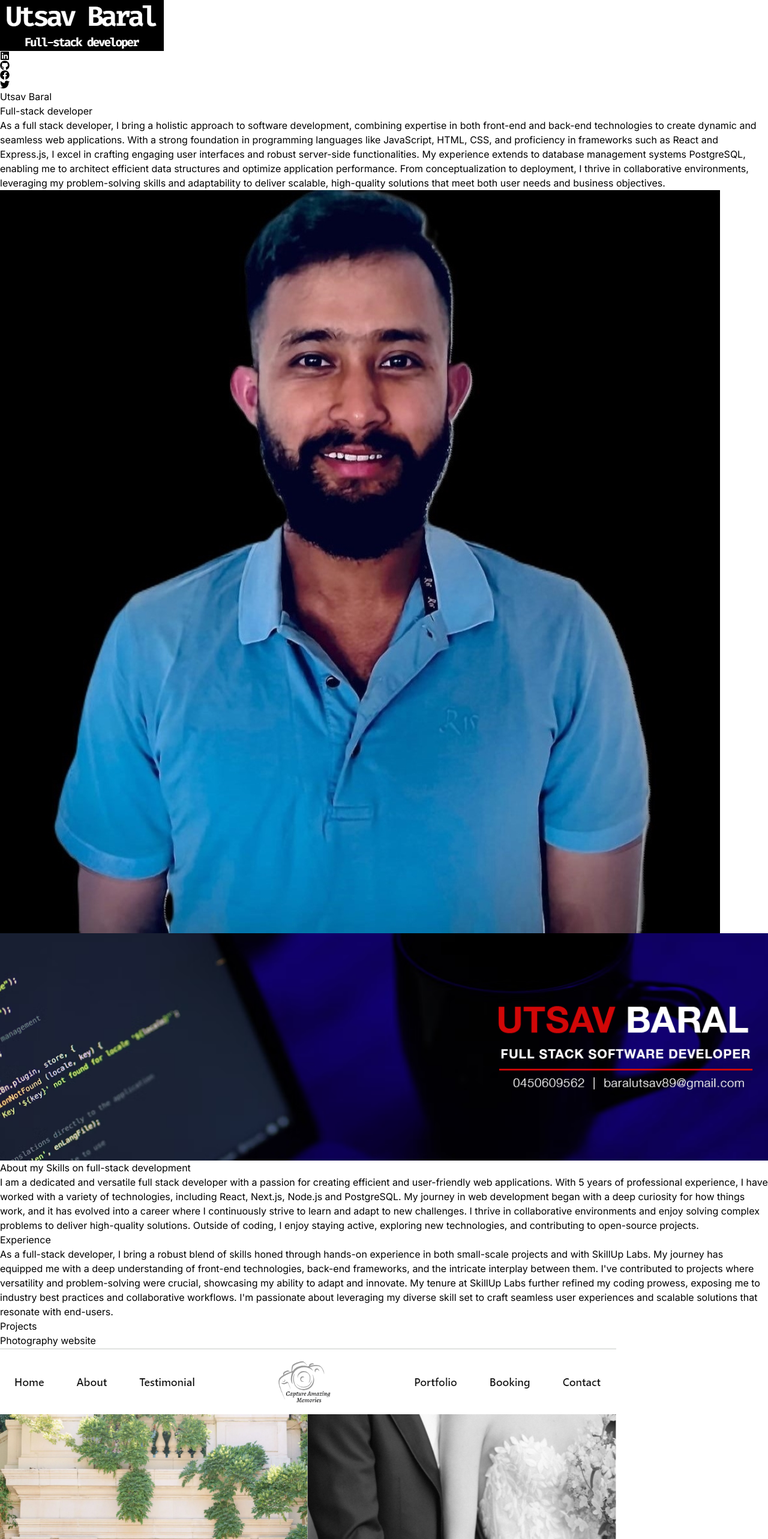
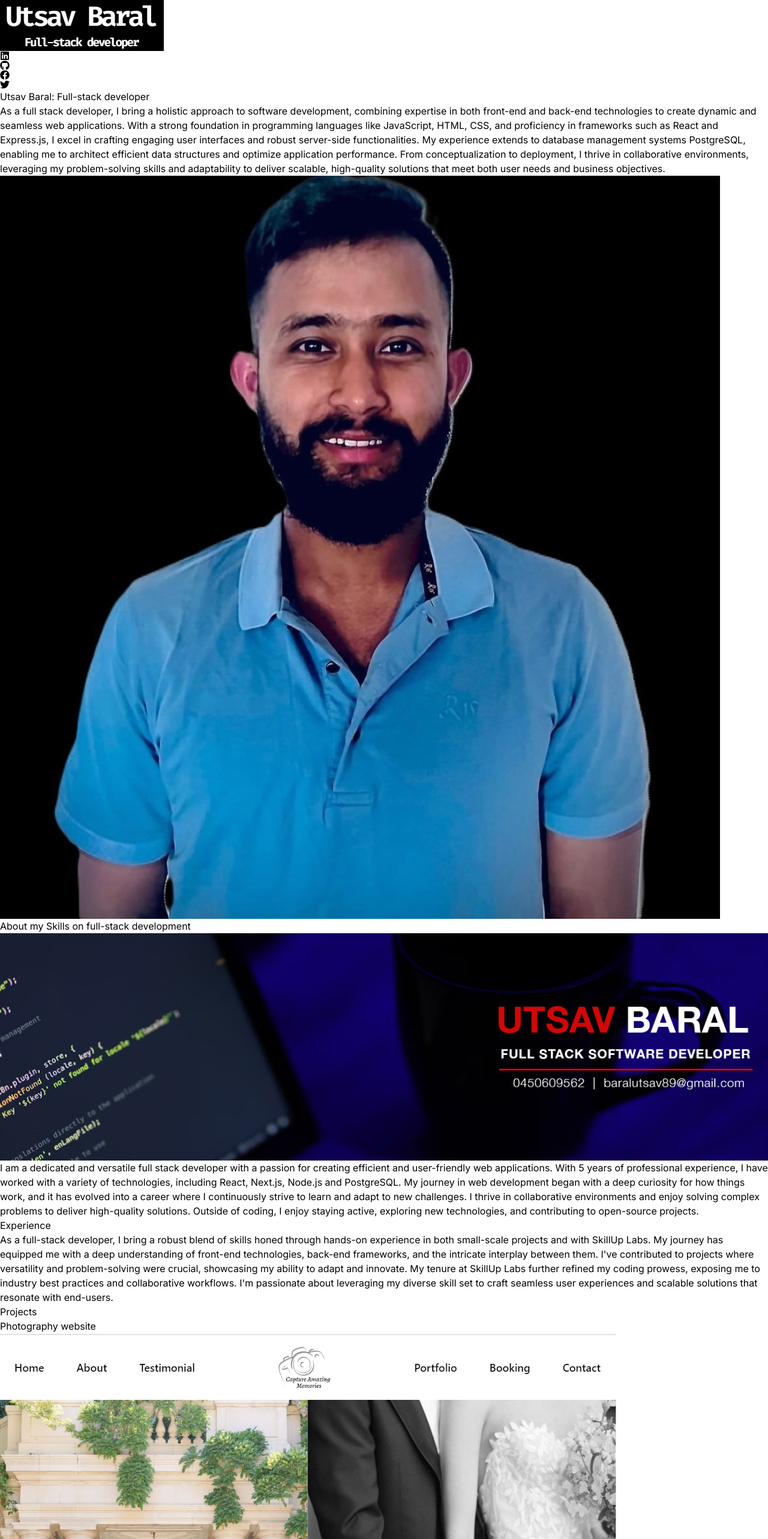
Before and after one commit to utsavcoder77/portfolio-utsav, a React (Vite) app in the folder frontend/: page / in a window 1280 px wide. Shown: the top 2566 px of the page at 60% size. Built offline with nearby package versions, Linux system fonts and the light colour scheme.

Commit message:
updated frontend[utsav]

```diff
--- a/frontend/package.json
+++ b/frontend/package.json
@@ -18,6 +18,7 @@
     "react-dom": "^18.2.0",
     "react-hook-form": "^7.53.0",
     "react-icons": "^5.2.1",
+    "react-multi-carousel": "^2.8.5",
     "react-router-dom": "^6.23.1",
     "sort-by": "^1.2.0",
     "yup": "^1.4.0"
--- a/frontend/src/App.jsx
+++ b/frontend/src/App.jsx
@@ -48,19 +48,19 @@
                     </div>
                 </div>
 
-                <div className='flex justify-center'>
-                    <div className="w-full  max-w-[1200px] p-4 mt-32">
+                <div className='flex justify-center p-4 mt-20'>
+                    <div className="w-full  max-w-[1200px] ">
                         <Skills />
                     </div>
                 </div>
 
                 <div className='flex justify-center'>
-                    <div className="w-full  max-w-[1200px] p-4">
+                    <div className="w-full  max-w-[1200px] mt-20 p-4">
                         <Contact />
                     </div>
                 </div>
 
-                <div className='flex justify-center bg-slate-950'>
+                <div className='flex justify-center bg-slate-950 mt-20'>
                     <div className="w-full  max-w-[1200px] p-4">
 
                         <Footer />
--- a/frontend/src/components/About.jsx
+++ b/frontend/src/components/About.jsx
@@ -3,16 +3,20 @@
 
 function About() {
     return (
-        <div className="flex flex-col-reverse md:flex-row gap-6">
-            <figure className="self-end">
-                <img src={picture} className="h-[400px] brightness-50 rounded-3xl"></img>
-            </figure>
-            <div className="border-b border-neutral-900 pb-4  w-full max-w-screen-xl mt-32 flex flex-col gap-14">
-                < h1 className="inline-block bg-gradient-to-r from-cyan-600 via-orange-800 to-indigo-400 bg-clip-text text-5xl text-transparent">About my Skills on full-stack development</h1>
-                <p>{ABOUT_TEXT}</p>
+        <>
+            < h1 className="inline-block bg-gradient-to-r from-cyan-600 via-orange-800 to-indigo-400 bg-clip-text text-5xl text-transparent mt-20">About my Skills on full-stack development</h1>
+            <div className="flex flex-col-reverse md:flex-row gap-10 mt-20">
+                <figure className="self-end basis-1/2">
+                    <img src={picture} className="h-[250px] brightness-50 rounded-3xl grayscale-0 hover:grayscale transition-all hover:scale-[98%]"></img>
+                </figure>
+                <div className="basis-1/2">
+
+                    <p>{ABOUT_TEXT}</p>
+                </div>
+
             </div>
+        </>
 
-        </div>
     )
 }
 
--- a/frontend/src/components/Hero.jsx
+++ b/frontend/src/components/Hero.jsx
@@ -5,18 +5,18 @@
 function Hero() {
     return (
         <>
-            <div className="flex flex-col-reverse md:flex-row justify-between gap-20">
+            <div>
+                <h1 className="inline-block bg-gradient-to-r from-cyan-600 via-orange-800 to-indigo-400 bg-clip-text text-5xl text-transparent">Utsav Baral: Full-stack developer</h1>
+            </div>
+            <div className="flex flex-col-reverse md:flex-row justify-between gap-20 mt-20 border-b border-neutral-900 pb-4">
                 <div className="flex flex-col gap-10 basis-2/3">
-                    <div className="md:items-start flex flex-col justify-center items-center gap-5">
-                        <h1 className="inline-block bg-gradient-to-r from-cyan-600 via-orange-800 to-indigo-400 bg-clip-text text-5xl text-transparent">Utsav Baral</h1>
-                        <h2 className="inline-block bg-gradient-to-r from-orange-800  via-cyan-600 to-indigo-400 bg-clip-text text-5xl text-transparent">Full-stack developer</h2>
-                    </div>
+
                     <div className="basis-3/4">
                         <p className="leading-8 font-sans text-lg">{HERO_CONTENT}</p>
                     </div>
                 </div>
                 <figure className="self-center md:self-start">
-                    <img className="md:w-[600px] mix-blend-screen" src={ProfilePic} alt="profile" />
+                    <img className="md:w-[250px] mix-blend-screen" src={ProfilePic} alt="profile" />
                 </figure>
             </div>
         </>
--- a/frontend/src/components/Projects.jsx
+++ b/frontend/src/components/Projects.jsx
@@ -5,6 +5,7 @@
 import project5 from '../assets/projects/project5.png';
 import project6 from '../assets/projects/project6.png';
 import project7 from '../assets/projects/project7.png';
+
 
 function Projects() {
 
--- a/frontend/src/components/Skills.jsx
+++ b/frontend/src/components/Skills.jsx
@@ -1,21 +1,21 @@
 
 function Skills() {
     return (
-        <div className="border-b border-neutral-900 pb-4  w-full max-w-screen-xl flex flex-col gap-24">
+        <>
+            <div className="border-b border-neutral-900 p-4">
                 <h1 className="inline-block bg-gradient-to-r from-cyan-400 via-orange-800 to-green-500 bg-clip-text text-5xl text-transparent">My Skills</h1>
-            <div>
+                    <div className="w-full max-w-screen-xl flex flex-col mt-20">
                         <div className="grid grid-rows-2 grid-cols-3 gap-24">
                             <i className="fa-brands fa-html5 text-7xl"></i>
                             <i className="fa-brands fa-css3-alt text-7xl"></i>
                             <i className="fa-brands fa-js text-7xl"></i>
-                </div>
-                <div className="grid grid-rows-2 grid-cols-3 gap-24">
                             <i className="fa-brands fa-react text-7xl"></i>
                             <i className="fa-brands fa-node text-7xl"></i>
                             <i className="fa-brands fa-github text-7xl"></i>
                         </div>
                     </div>
-        </div >
+            </div>
+            </>
     )
 }
 
--- a/frontend/src/validationSchema/contactSchema.js
+++ b/frontend/src/validationSchema/contactSchema.js
@@ -0,0 +1,11 @@
+import * as yup from "yup";
+
+const contactSchema = yup
+    .object({
+        email: yup.string().email().required("Email is required*"),
+        mobile: yup.string().required("contact number is required*"),
+
+    })
+    .required();
+
+export default contactSchema;
```
Also changed, not shown: 1 other file (tests, documents, lock files or other folders). Lines whose indentation alone changed are shown as unchanged.
